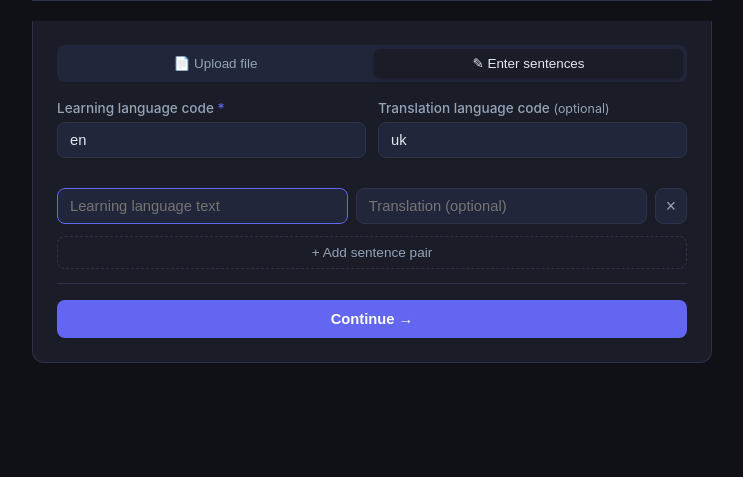
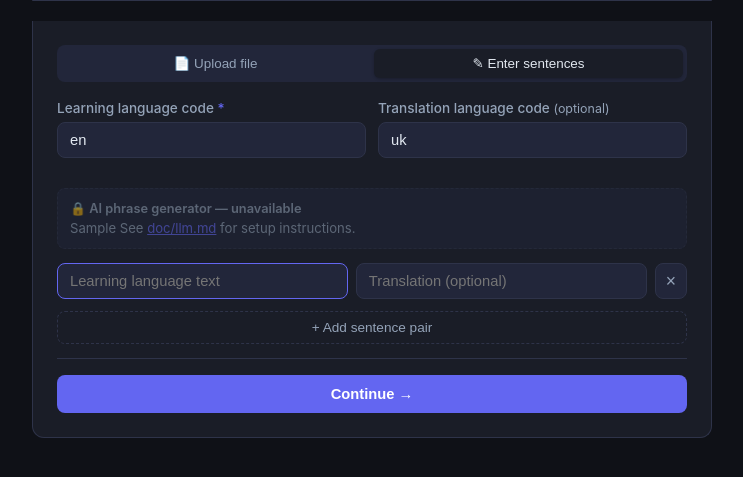
Before and after one commit to vs5991748/text-to-speach, a Flask app: template templates/index.html in a window 1280 px wide. Shown: the part 209-686 px from the top of the page, without its empty margins (268-1011 px from the left). Run offline with Flask 3, Linux system fonts and the light colour scheme; the template is opened without the code that fills it: most values are stand-ins (such as "Sample title", 1, 10 or a date in 2020).

Commit message:
feat: show locked AI section with reason when LLM not configured for user

```diff
--- a/app.py
+++ b/app.py
@@ -229,6 +229,12 @@ def index():
                            known_voices=LANG_VOICES,
                            is_su=g.is_su,
                            llm_enabled=bool(_llm_config_for(g.username)),
+                           llm_lock_reason=(
+                               None if _llm_config_for(g.username)
+                               else ("No LLM provider is configured on this server."
+                                     if not LLM_DEFAULT
+                                     else "Your account is not assigned to a configured LLM provider.")
+                           ),
                            max_rows=MAX_ROWS,
                            max_rows_per_window=MAX_ROWS_PER_WINDOW,
                            max_string_length=MAX_STRING_LENGTH,
--- a/templates/index.html
+++ b/templates/index.html
@@ -695,6 +695,11 @@
                     </div>
                     <span id="ai-error" class="hint" style="color:var(--red);display:none;margin-top:6px;display:block"></span>
                 </div>
+                {% else %}
+                <div style="background:var(--surface2);border:1px dashed var(--border);border-radius:8px;padding:12px;margin-bottom:14px;opacity:.55">
+                    <div style="font-size:.8rem;color:var(--muted);font-weight:600;margin-bottom:4px">&#128274; AI phrase generator — unavailable</div>
+                    <p style="font-size:.82rem;color:var(--muted);margin:0">{{ llm_lock_reason }} See <a href="https://github.com/vs5991748/text-to-speach/blob/master/doc/llm.md" target="_blank" style="color:var(--accent)">doc/llm.md</a> for setup instructions.</p>
+                </div>
                 {% endif %}
 
                 <div id="manual-pairs-list"></div>
```
